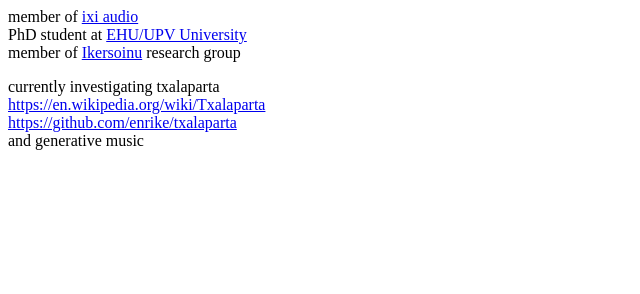
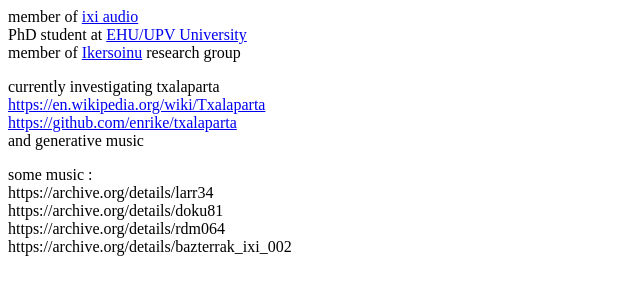
Before and after one commit to enrike/enrike.github.io, a plain HTML site: page index.html in a window 1280 px wide. Shown: the whole page, without its empty margins (0-640 px from the left). Drawn offline with Linux system fonts and the light colour scheme.

Commit message:
updating links

```diff
--- a/index.html
+++ b/index.html
@@ -16,6 +16,11 @@
 <a href="https://github.com/enrike/txalaparta">https://github.com/enrike/txalaparta</a><br>
 and generative music
 
+<p> some music : <br>
+https://archive.org/details/larr34<br>
+https://archive.org/details/doku81<br>
+https://archive.org/details/rdm064<br>
+https://archive.org/details/bazterrak_ixi_002
 
 </body>
 </html>
```
